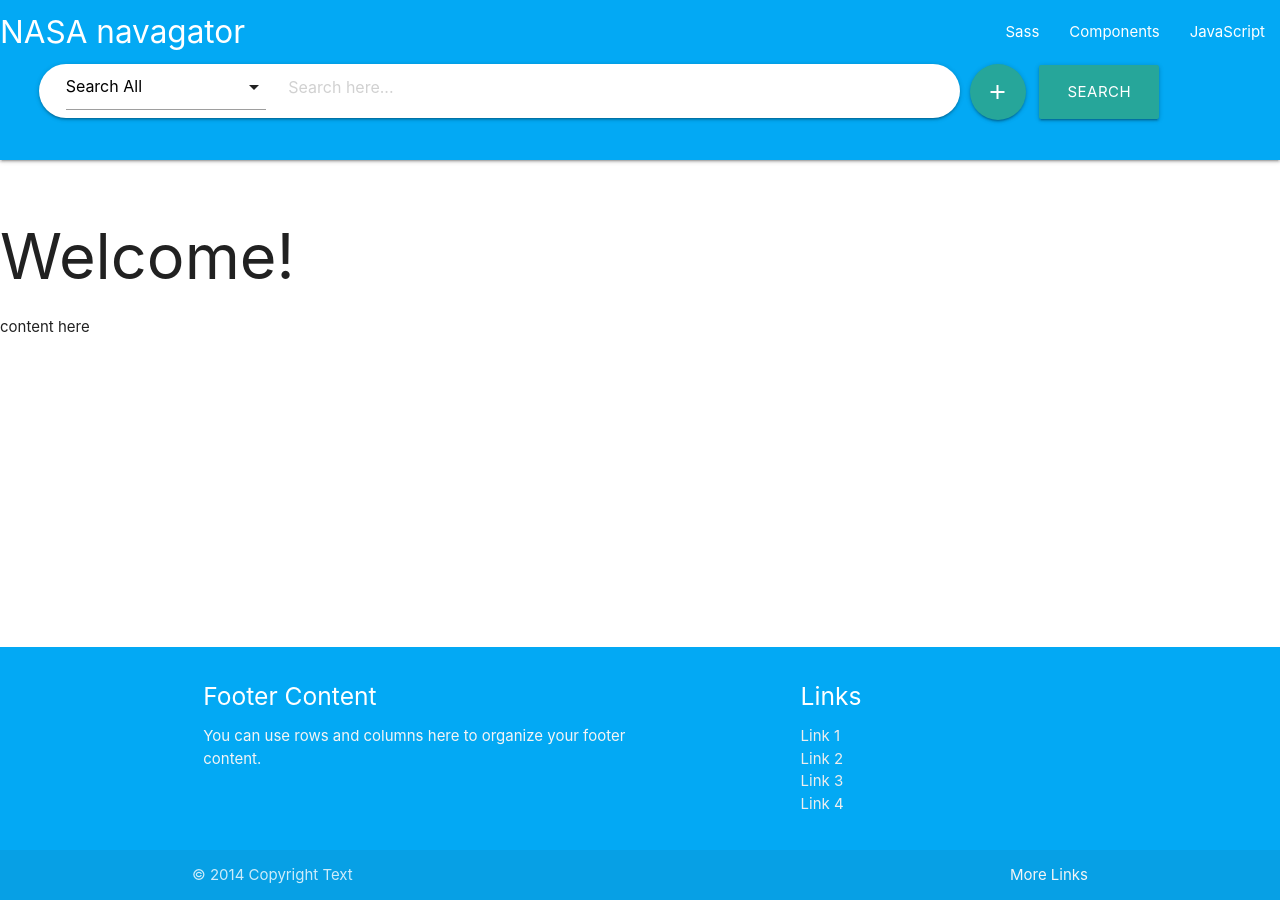
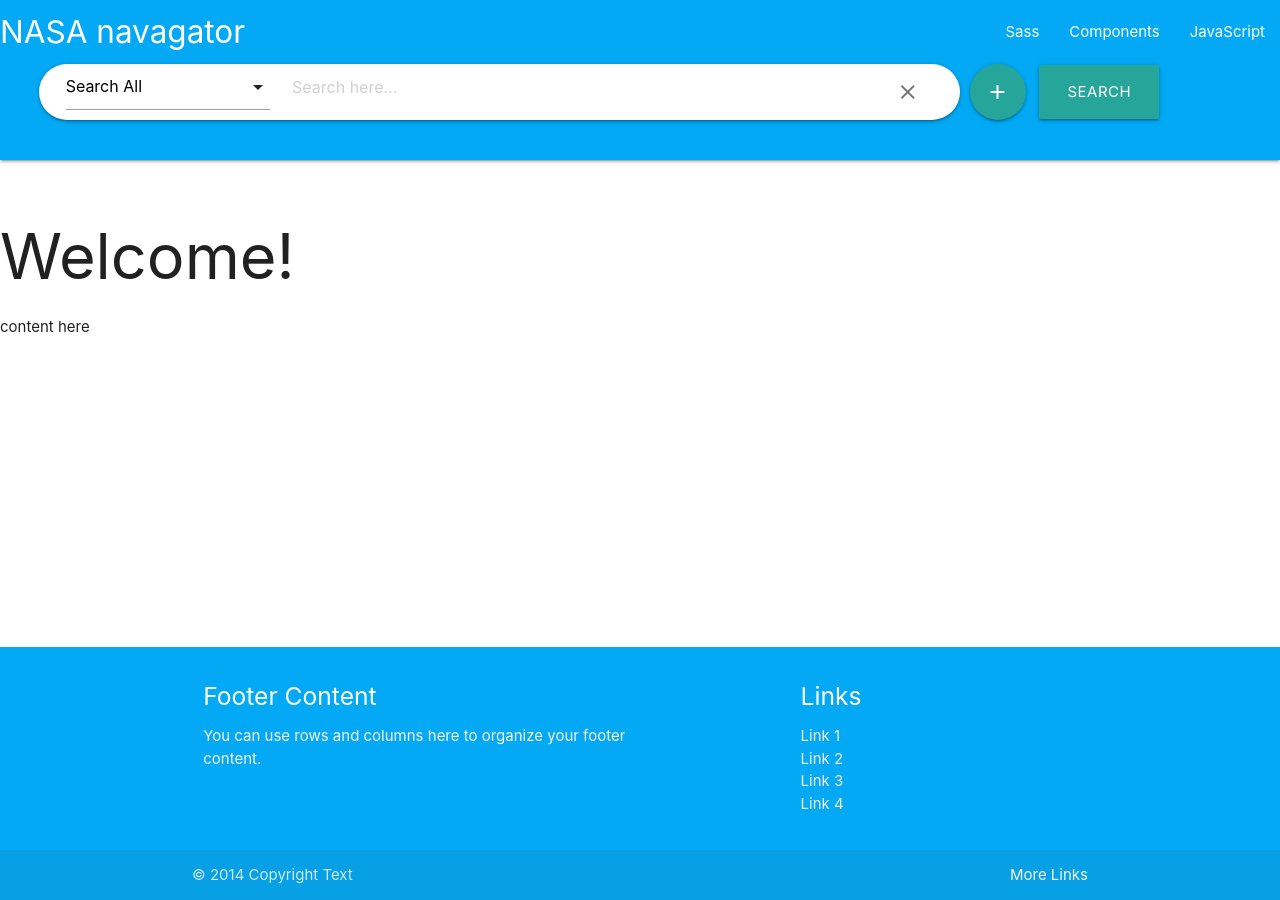
Before and after one commit to mjkern/NASAnavigator, a Jekyll site: the page built from index.html, in a window 1280 px wide. Built offline with Jekyll 4.4.1, drawn with Linux system fonts in a browser that asks for light colours.

Commit message:
began working on removing criteria

```diff
--- a/_sass/overrides.scss
+++ b/_sass/overrides.scss
@@ -40,7 +40,6 @@
 .criterion {
   background-color: $primary-color-text;
   border-radius: 10000px; // arbitrarily large radius makes pill shape
-  padding-right: 1em;
   padding-left: 1em;
   margin-left: 3% !important; // I don't know why this needs to be important. We've all been there :(
 }
--- a/js/scripts.js
+++ b/js/scripts.js
@@ -91,16 +91,24 @@
       <input placeholder="Search here..." id="search-${numCriteria}" type="text" class="validate" />
     </div>
     <div class="col s1">
-      <a class="clear-criterion" id="clear-criterion-${numCriteria}><i class="material-icons md-dark">close</i></a>
+      <a class="clear-criterion" id="clear-criterion-${numCriteria}"><i class="material-icons md-dark">close</i></a>
     </div>
   </div>
 `;
+}
+
+// criterion clear decorator
+function criterionClearer(i){
+  return function(){
+    $(`#criterion-${i}`).remove();
+  };
 }
 
 // add a seach criterion
 function addCriterion(){
   $('#criteria').append(criterionHtml());
   $(`#criterion-type-${numCriteria}`).formSelect();
+  $(`#clear-criterion-${numCriteria}`).click(criterionClearer(numCriteria));
   numCriteria++;
 }
 
```
